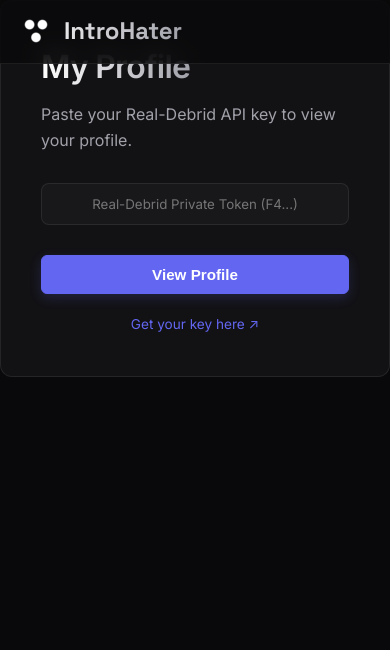
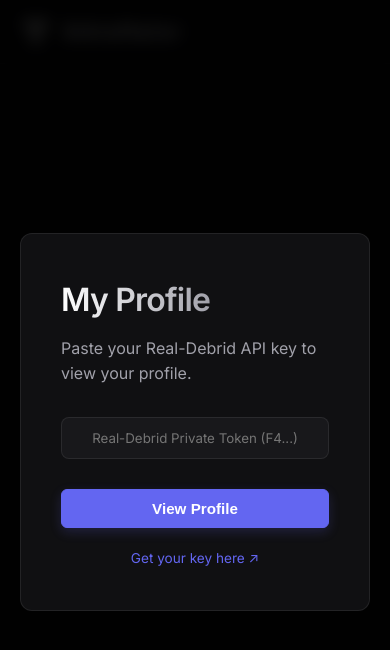
Before and after one commit to introhaterapp/IntroHater, a website: page docs/profile.html in a window 390 px wide. Drawn offline with Linux system fonts and the light colour scheme.

```diff
--- a/docs/css/style.css
+++ b/docs/css/style.css
@@ -1371,3 +1371,22 @@
         justify-content: center;
     }
 }
+
+/* Authentication Overlay */
+#login-overlay {
+    position: fixed;
+    top: 0;
+    left: 0;
+    width: 100%;
+    height: 100%;
+    background: rgba(0, 0, 0, 0.85);
+    /* Darker background for focus */
+    backdrop-filter: blur(8px);
+    z-index: 3000;
+    /* High z-index to sit on top of everything */
+    display: flex;
+    /* Flexbox for centering */
+    align-items: center;
+    justify-content: center;
+    padding: 20px;
+}
```
